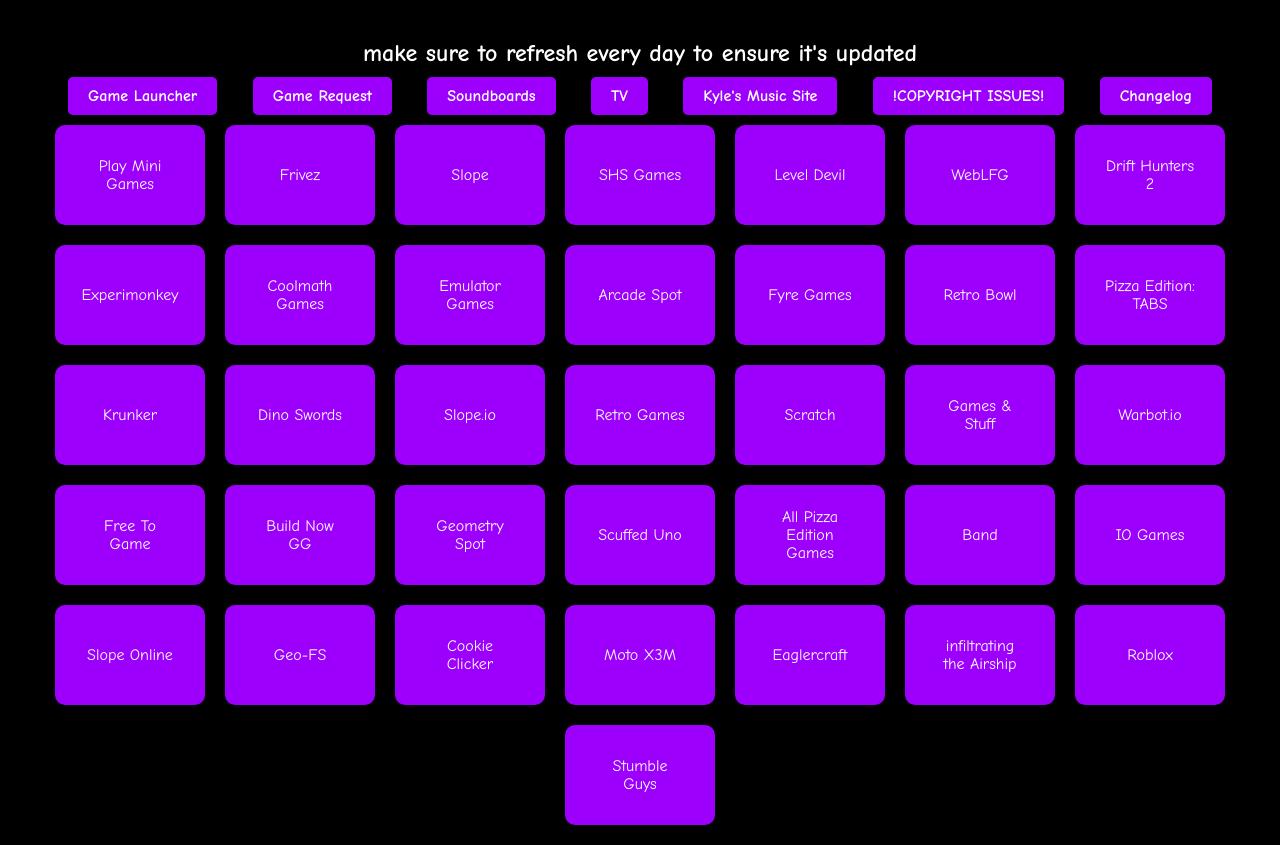
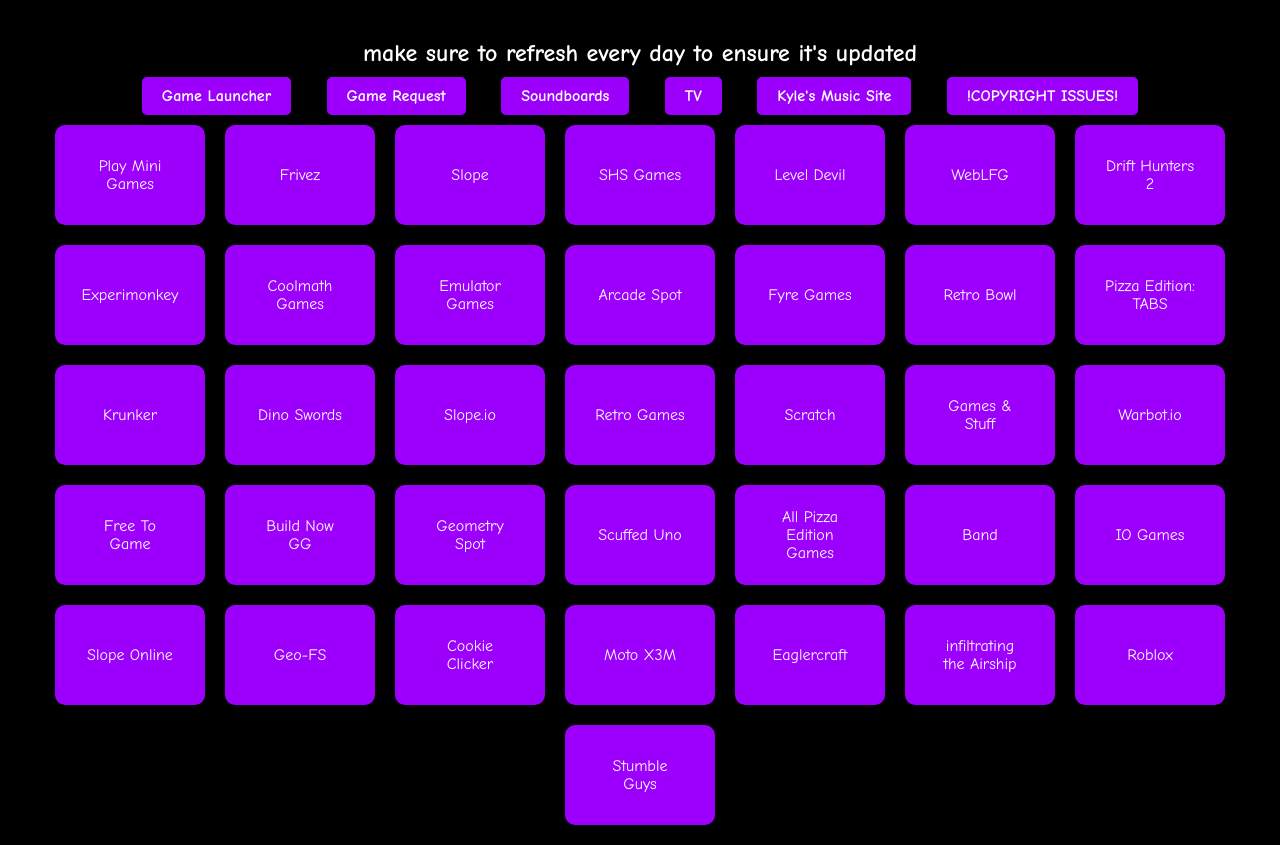
Before and after one commit to kylethemusicguy/fun-things-on-github, a plain HTML site: page index.html in a window 1280 px wide. Shown: the part 81-926 px from the top of the page. Drawn offline with Linux system fonts and the light colour scheme.

Commit message:
Update index.html

```diff
--- a/index.html
+++ b/index.html
@@ -82,7 +82,6 @@
         <a href="TV-watching.html">TV</a>
         <a href="https://kylethemusicguy.github.io/kylesmusicsite1/" target="_blank">Kyle's Music Site</a> <!--music site-->
         <a href="https://kylethemusicguy.github.io/kylescopyrightissues/" target="_blank">!COPYRIGHT ISSUES!</a>
-        <a href="changelog.html">Changelog</a>
     </nav>
 
     <!-- Game Launcher Section -->
```
